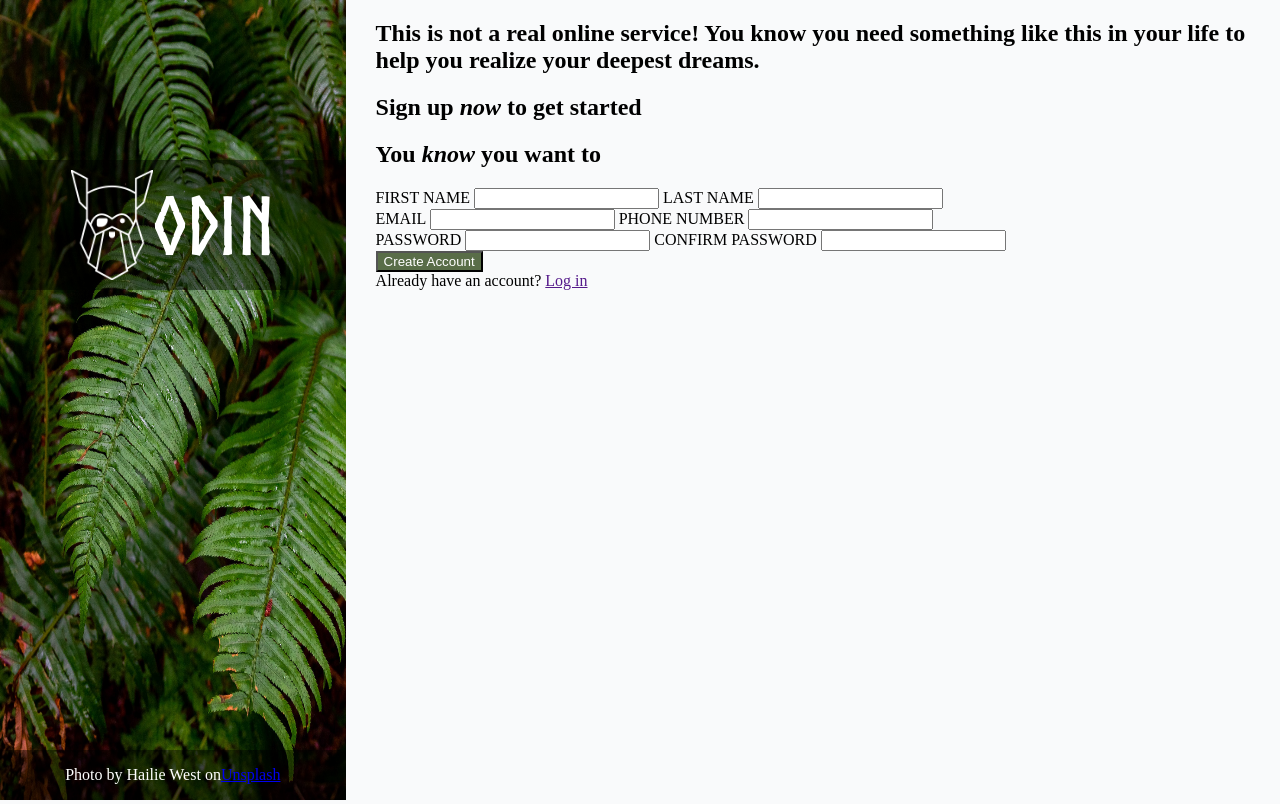
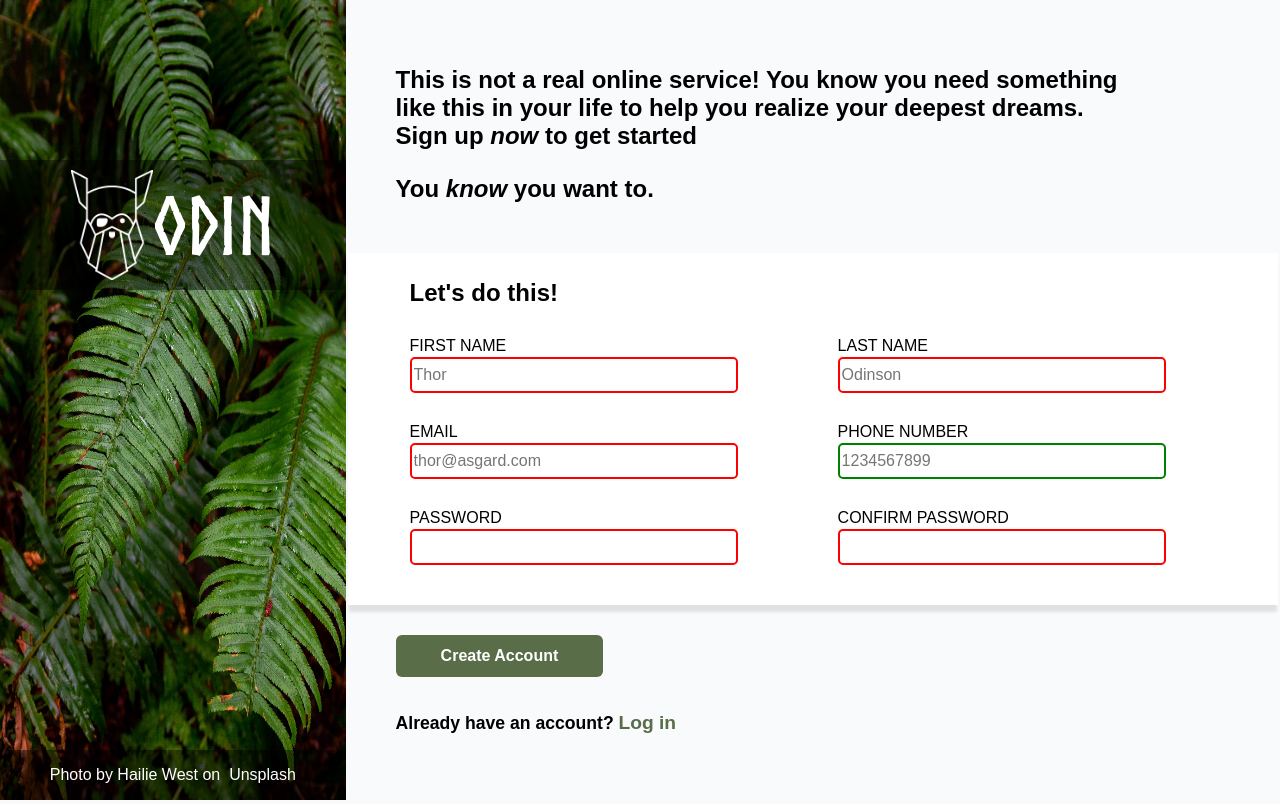
Before and after one commit to Somesh1007/odin-sign-up-form, a plain HTML site: page index.html in a window 1280 px wide. Drawn offline with Linux system fonts and the light colour scheme.

Commit message:
Add Final HTML and CSS For Main Section

```diff
--- a/index.html
+++ b/index.html
@@ -20,61 +20,85 @@
         </div>
 
         <div class="fixed credit-section">
-            Photo by Hailie West on <a href="https://unsplash.com/photos/25xggax4bSA">Unsplash</a>
+            Photo by Hailie West on &nbsp;
+            <a href="https://unsplash.com/photos/25xggax4bSA" target="_new"> Unsplash</a>
         </div>
     </div>
+
     <div class="main-section">
+
         <div class="content-header">
-            <div class="content-header-section-1">
-                <h2>
-                    This is not a real online service! You know you need something like this in your life to help you
-                    realize your deepest dreams.
-                </h2>
-                <h2>
+
+            <div class="content-header-font">
+                This is not a real online service! You know you need something
+            </div>
+            <div class="content-header-font">
+                like this in your life to help you realize your deepest dreams.
+            </div>
+            <div class="content-header-font">
                 Sign up <em>now</em> to get started
-                </h2>
-                <h2>
-                    You <em>know</em> you want to
-                </h2>
             </div>
+            <div class="content-header-font">
+                You <em>know</em> you want to.
             </div>
+
+        </div>
+
         <div class="content-form">
 
             <form action="" method="post">
 
+                <fieldset>
+                    <h2>Let's do this!</h2>
+
+                    <div class="form-row">
                         <div>
                             <label for="first_name">FIRST NAME</label>
-                    <input type="text" name="first_name" id="first_name" required>
-
-                    <label for="last_name">LAST NAME</label>
-                    <input type="text" name="last_name" id="last_name" required>
-
+                            <input type="text" name="first_name" id="first_name" required placeholder="Thor">
                         </div>
 
                         <div>
+                            <label for="last_name">LAST NAME</label>
+                            <input type="text" name="last_name" id="last_name" required placeholder="Odinson">
+                        </div>
+                    </div>
+
+                    <div class="form-row">
+                        <div>
                             <label for="email">EMAIL</label>
-                    <input type="email" name="email" id="email">
+                            <input type="email" name="email" id="email" required placeholder="thor@asgard.com">
+                        </div>
 
+                        <div>
                             <label for="phone_number">PHONE NUMBER</label>
-                    <input type="tel" name="phone_number" id="phone_number">
+                            <input type="tel" name="phone_number" id="phone_number" placeholder="1234567899">
+                        </div>
                     </div>
 
 
+                    <div class="form-row">
                         <div>
                             <label for="password">PASSWORD</label>
-                    <input type="password" name="password" id="password" required>
-
-                    <label for="confirm_password">CONFIRM PASSWORD</label>
-                    <input type="password" name="confirm_password" id="confirm_password" required>
+                            <input type="password" name="password" id="password" required
+                                title="Please enter a valid password. UpperCase, LowerCase, Number/SpecialChar and min 8 Chars"
+                                pattern="(?=^.{8,}$)((?=.*\d)|(?=.*\W+))(?![.\n])(?=.*[A-Z])(?=.*[a-z]).*$">
                         </div>
 
+                        <div>
+                            <label for="confirm_password">CONFIRM PASSWORD</label>
+                            <input type="password" name="confirm_password" id="confirm_password" required
+                                pattern="(?=^.{8,}$)((?=.*\d)|(?=.*\W+))(?![.\n])(?=.*[A-Z])(?=.*[a-z]).*$">
+                        </div>
+                    </div>
+
+                </fieldset>
 
 
-                <button type="button" class="create-account-button">Create Account</button>
+                <button type="submit" class="create-account-button">Create Account</button>
             </form>
         </div>
 
-        <div>
+        <div class="login-section">
             Already have an account? <a href="">Log in</a>
         </div>
 
--- a/styles.css
+++ b/styles.css
@@ -5,13 +5,19 @@
 
 :root {
     --sidebar-width: 27vw;
+    --main-padding: 0px 50px;
+    --main-width: calc(100vw - var(--sidebar-width))
 }
 
 body {
     margin: 0px;
     display: flex;
-    gap: 30px;
     background-color: #f9fafb;
+    font-family: Arial, Helvetica, sans-serif
+}
+
+a {
+    text-decoration: none;
 }
 
 .sidebar-section,
@@ -51,7 +57,103 @@ body {
     height: 50px;
 }
 
+.credit-section>a {
+    color: white;
+}
+
+.main-section {
+    align-self: center;
+    background-color: #f9fafb;
+    width: var(--main-width);
+}
+
+.content-header,
+.form-row,
+.login-section {
+    padding: var(--main-padding);
+
+}
+
+.content-header-font {
+    font-weight: bold;
+    font-size: 1.5rem;
+
+}
+
+.content-header>.content-header-font:last-child {
+    margin-top: 25px;
+    margin-bottom: 50px;
+}
+
+fieldset {
+    border: 0px;
+    background-color: white;
+    box-shadow: 0 8px 3px -1px rgba(0, 0, 0, 0.1);
+}
+
+fieldset>h2 {
+    padding: var(--main-padding);
+}
+
+fieldset>* {
+    display: flex;
+    gap: 100px;
+}
+
+fieldset>*>* {
+    display: flex;
+    flex-direction: column;
+    gap: 2px;
+}
+
+.form-row {
+    margin-top: 30px;
+    margin-bottom: 30px;
+}
+
+fieldset input {
+    height: 30px;
+    width: 320px;
+    border-radius: 5px;
+    border: 2px solid #e4e4e6;
+    font-size: 1rem;
+}
+
+fieldset input:focus,
+fieldset input:focus-visible,
+fieldset input:focus:active {
+    border: 2px solid blue;
+}
+
+fieldset input:invalid {
+    border: 2px solid red;
+}
+
+fieldset input:valid {
+    border: 2px solid green;
+}
+
 .create-account-button {
+    margin: var(--main-padding);
+    margin-top: 30px;
     background-color: #596D48;
     color: white;
+    padding: 12px 45px;
+    font-size: 1rem;
+    font-weight: bold;
+    border-radius: 6px;
+    border-color: #596D48;
+    border: 0px;
 }
+
+.login-section {
+    margin-top: 35px;
+    font-size: 1.1rem;
+    font-weight: 550;
+}
+
+.login-section>a {
+    color: #596D48;
+    font-size: 1.2rem;
+    font-weight: bolder;
+}
```
Lines whose indentation alone changed are shown as unchanged.
